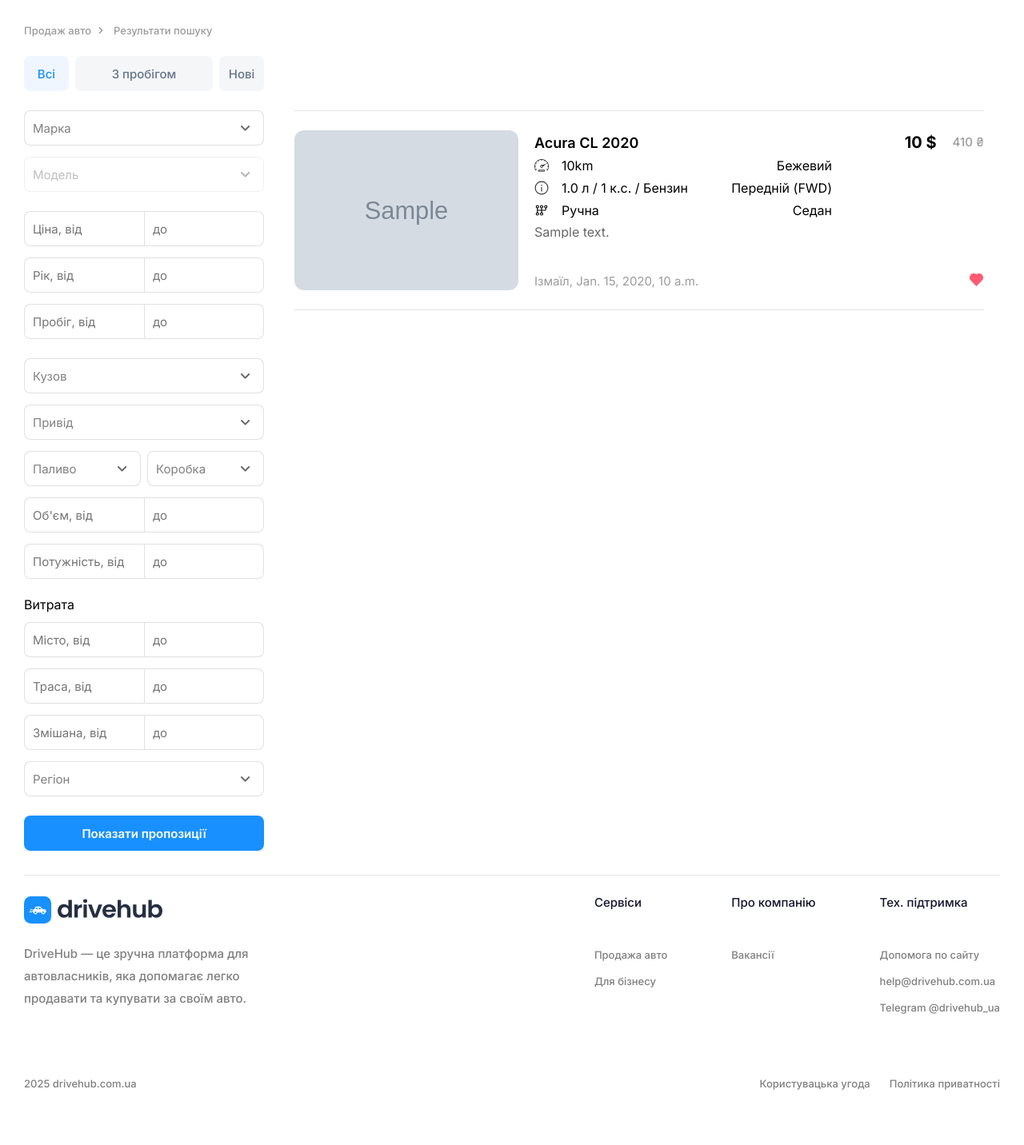
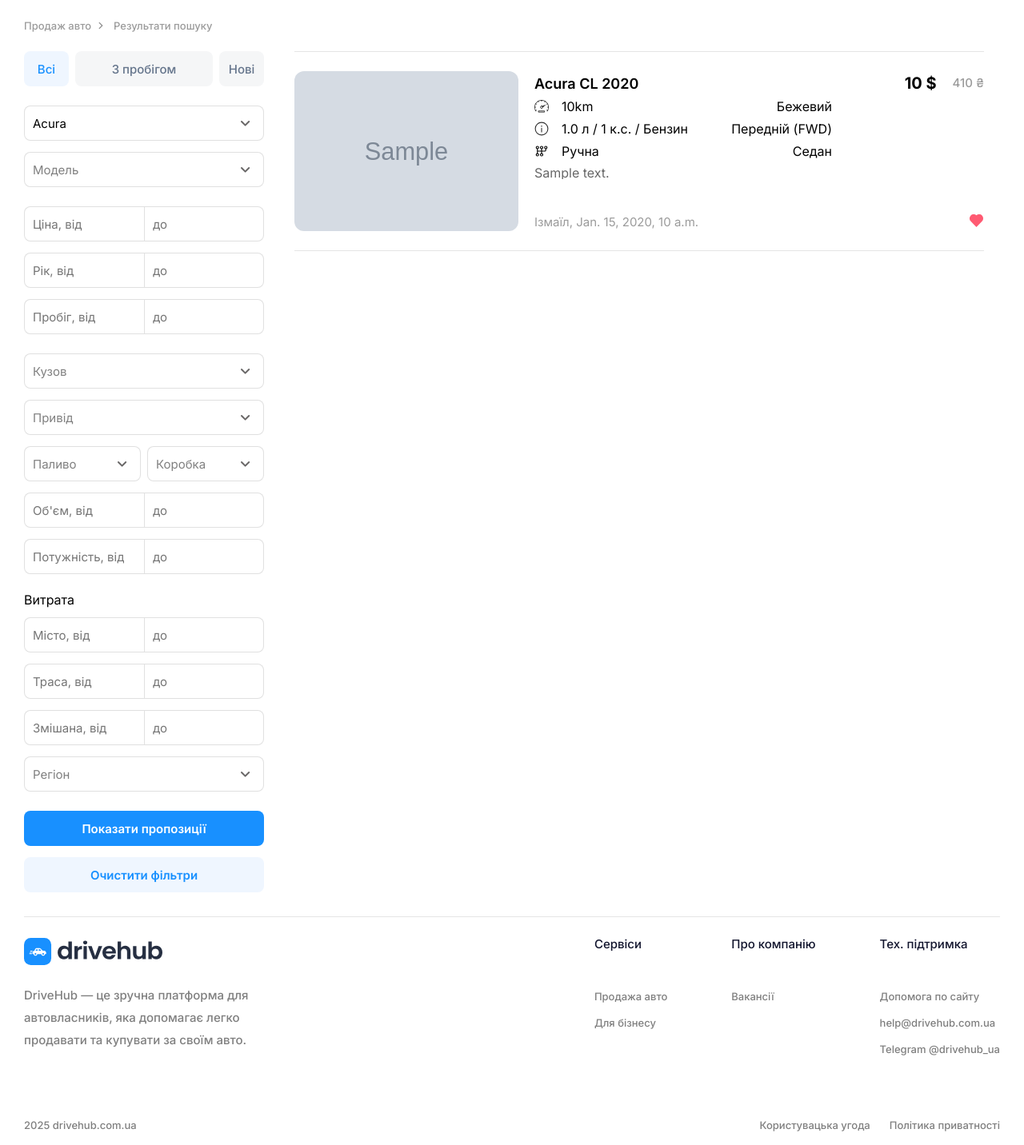
Before and after one commit to Lesykkk/DriveHub, a Django app: page /advanced-filters/?brand=1 in a window 1280 px wide. Shown: the part 79-1511 px from the top of the page at 80% size. Before the commit the page ends 1442 px from the top, so only its background shows below. Run offline with Django 5.2, Linux system fonts and the light colour scheme; data comes from the database, SQL or seed files in the repository; tables that the repository leaves empty hold one stand-in row (values such as "Sample post"); grey boxes marked "Sample" are stand-in pictures; some web fonts are replaced.

Commit message:
41 backend implement advanced filtering (#58)
* Implemented advanced filtering

Co-Authored-By: RomanLeskiv <74130593+Lesykkk@users.noreply.github.com>
Co-Authored-By: TheMaykilaz <104752456+TheMaykilaz@users.noreply.github.com>

* Fixed minor bugs

Co-Authored-By: RomanLeskiv <74130593+Lesykkk@users.noreply.github.com>

---------

Co-authored-by: RomanLeskiv <74130593+Lesykkk@users.noreply.github.com>
Co-authored-by: TheMaykilaz <104752456+TheMaykilaz@users.noreply.github.com>

```diff
--- a/DriveHub/advert/static/advert/scripts/advanced-filters.js
+++ b/DriveHub/advert/static/advert/scripts/advanced-filters.js
@@ -1,6 +1,7 @@
-const formButtons = document.querySelectorAll('.form-button');
+const brandSelect = document.getElementById('brand-select');
 
-document.getElementById('brand-select').addEventListener('change', function (e) {
+brandSelect.addEventListener('change', function (e) {
+    console.log("Івент на БРЕНД спрацював");
     const modelSelect = document.getElementById('model-select');
 
     if (e.detail.isDefaultSelected) {
@@ -10,8 +11,8 @@
     }
 
     const brandId = e.detail.id;
+    const previouslySelectedModel = modelSelect.querySelector('.hidden-input').value;
     modelSelect.clearOptions();
-    modelSelect.reset();
 
     fetch(`/ajax/get-models/?brand_id=${brandId}`)
         .then(response => response.json())
@@ -23,16 +24,4 @@
         });
 });
 
-formButtons.forEach(formButton => {
-    formButton.addEventListener('click', e => {
-        clearSelected();
-        formButton.classList.toggle("selected");
-
-    })
-})
-
-function clearSelected(){
-    formButtons.forEach(formButton => {
-        formButton.classList.remove("selected");
-    })
-}
+brandSelect.triggerChangeEvent();
--- a/DriveHub/advert/static/advert/styles/advanced-filters.css
+++ b/DriveHub/advert/static/advert/styles/advanced-filters.css
@@ -2,20 +2,21 @@
     display: flex;
     flex-direction: column;
     width: 1220px;
-    margin: 30px auto;
+    margin: 0px auto;
     flex: 1;
 }
 
 .content-head{
     display: flex;
     flex-direction: column;
-    margin-bottom: 24px;
+    margin: 24px 0px;
 }
 
 .content-body{
     width: 100%;
     display: flex;
     flex-direction: row;
+    margin-bottom: 30px;
 }
 
 .side-filters{
@@ -37,7 +38,6 @@
     display: flex;
     width: 100%;
     height: max-content;
-    margin-bottom: 24px;
     align-items: center;
     line-height: normal;
     img {
@@ -166,6 +166,15 @@
     background-color: #007ef4;
 }
 
+.clear-btn{
+    background-color: #eff6ff;
+    color: #1890FF;
+}
+
+.clear-btn:hover{
+    background-color: #e2eaf4 !important;
+}
+
 .cars-container {
     display: flex;
     width: 100%;
--- a/DriveHub/advert/static/advert/styles/advert-detail.css
+++ b/DriveHub/advert/static/advert/styles/advert-detail.css
@@ -287,6 +287,8 @@
     flex-direction: column;
     flex: 1;
     height: max-content;
+    position: sticky;
+    top: 64px;
 }
 
 
--- a/DriveHub/advert/static/advert/styles/custom-select.css
+++ b/DriveHub/advert/static/advert/styles/custom-select.css
@@ -63,6 +63,18 @@
 
 .custom-selected-option {
     display: none;
+}
+
+.hidden-input {
+    position: absolute !important;
+    left: 50% !important;
+    z-index: -999 !important;
+    width: 1px !important;
+    height: 1px !important;
+    padding: 0 !important;
+    margin: 0 !important;
+    border: 0 !important;
+    pointer-events: none !important;
 }
 
 .custom-option-list {
--- a/DriveHub/advert/templates/advert/advanced-filters.html
+++ b/DriveHub/advert/templates/advert/advanced-filters.html
@@ -20,104 +20,110 @@
         <div class="content-head">
             <div class="side-filters">
                 <div class="catogory-row">
-                    <a class="category">Продаж авто</a>
+                    <a class="category" href="{% url 'advert:advanced-filters' %}">Продаж авто</a>
                     <img src="{% static 'advert/icons/arrow-right.svg' %}">
                     <a class="category">Результати пошуку</a>
-                </div>
-                <div class="form-button-row">
-                    <a class="form-button selected">Всі</a>
-                    <a class="form-button">З пробігом</a>
-                    <a class="form-button">Нові</a>
                 </div>
             </div>
         </div>
         <div class="content-body">
             <div class="side-filters">
-                <div class="filters-container">
+                <form class="filters-container" action="{% url "advert:advanced-filters" %}" method="get">
+                    <div class="form-button-row">
+                        <button class="form-button {% if current_filters.car_type == 'all' or not current_filters.car_type %}selected{% endif %}" type="submit" name="car_type" value="all">Всі</button>
+                        <button class="form-button {% if current_filters.car_type == 'used' %}selected{% endif %}" type="submit" name="car_type" value="used">З пробігом</button>
+                        <button class="form-button {% if current_filters.car_type == 'new' %}selected{% endif %}" type="submit" name="car_type" value="new">Нові</button>
+                    </div>
                     <div class="filter-section">
                         <div class="select-container">
-                            {% include "advert/custom-select.html" with select_id="brand-select" placeholder="Марка" options=brand_list %}
+                            {% include "advert/custom-select.html" with select_id="brand-select" name="brand" placeholder="Марка" options=brand_list value=current_filters.brand %}
                         </div>
                         <div class="select-container">
-                            {% include "advert/custom-select.html" with select_id="model-select" disabled=True placeholder="Модель" %}
+                            {% include "advert/custom-select.html" with select_id="model-select" name="model" disabled=True options=model_list placeholder="Модель" value=current_filters.model %}
                         </div>
                     </div>
                     <div class="filter-section">
                         <div class="select-container">
-                            <input type="number" name="price-from" min="0" step="1" placeholder="Ціна, від">
-                            <input type="number" name="price-to" min="0" step="1" placeholder="до">
+                            <input type="number" name="price-from" min="0" step="1" placeholder="Ціна, від" value="{{current_filters.price_from}}">
+                            <input type="number" name="price-to" min="0" step="1" placeholder="до" value="{{current_filters.price_to}}">
                         </div>
 
                         <div class="select-container">
                             {% now "Y" as year %}
-                            <input type="number" name="year-from" min="1900" max="{{ year }}" step="1" placeholder="Рік, від">
-                            <input type="number" name="year-to" min="1900" max="{{ year }}" step="1" placeholder="до">
+                            <input type="number" name="year-from" min="1900" max="{{ year }}" step="1" placeholder="Рік, від" value="{{current_filters.year_from}}">
+                            <input type="number" name="year-to" min="1900" max="{{ year }}" step="1" placeholder="до" value="{{current_filters.year_to}}">
                         </div>
 
                         <div class="select-container">
-                            <input type="number" name="millage-from" min="0" step="1" placeholder="Пробіг, від">
-                            <input type="number" name="millage-to" min="0" step="1" placeholder="до">
+                            <input type="number" name="mileage-from" min="0" step="1" placeholder="Пробіг, від" value="{{current_filters.mileage_from}}">
+                            <input type="number" name="mileage-to" min="0" step="1" placeholder="до" value="{{current_filters.mileage_to}}">
                         </div>
                     </div>
 
                     <div class="filter-section">
                         <div class="select-container">
-                            {% include "advert/custom-select.html" with select_id="body-type-select" placeholder="Кузов" options=body_type_list %}
+                            {% include "advert/custom-select.html" with select_id="body-type-select" name="body_type" placeholder="Кузов" options=body_type_list value=current_filters.body_type %}
                         </div>
                         <div class="select-container">
-                            {% include "advert/custom-select.html" with select_id="drive-type-select" placeholder="Привід" options=drive_type_list %}
+                            {% include "advert/custom-select.html" with select_id="drive-type-select" name="drive_type" placeholder="Привід" options=drive_type_list value=current_filters.drive_type %}
                         </div>
 
                         <div class="filter-row">
                             <div class="select-container">
-                                {% include "advert/custom-select.html" with select_id="fuel-type-select" placeholder="Паливо" options=fuel_type_list %}
+                                {% include "advert/custom-select.html" with select_id="fuel-type-select" name="fuel_type" placeholder="Паливо" options=fuel_type_list value=current_filters.fuel_type %}
                             </div>
 
                             <div class="select-container">
-                                {% include "advert/custom-select.html" with select_id="transmission-type-select" placeholder="Коробка" options=transmission_type_list %}
+                                {% include "advert/custom-select.html" with select_id="transmission-type-select" name="transmission_type" placeholder="Коробка" options=transmission_type_list value=current_filters.transmission_type %}
                             </div>
                         </div>
 
                         <div class="select-container">
-                            <input type="number" name="volume-from" min="0" step="0.1" placeholder="Об'єм, від">
-                            <input type="number" name="volume-to" min="0" step="0.1" placeholder="до">
+                            <input type="number" name="volume-from" min="0" step="0.1" placeholder="Об'єм, від" value="{{current_filters.volume_from}}">
+                            <input type="number" name="volume-to" min="0" step="0.1" placeholder="до" value="{{current_filters.volume_to}}">
                         </div>
 
                         <div class="select-container">
-                            <input type="number" name="power-from" min="0" step="1" placeholder="Потужність, від">
-                            <input type="number" name="power-to" min="0" step="1" placeholder="до">
+                            <input type="number" name="power-from" min="0" step="1" placeholder="Потужність, від" value="{{current_filters.power_from}}">
+                            <input type="number" name="power-to" min="0" step="1" placeholder="до" value="{{current_filters.power_to}}">
                         </div>
                     </div>
                     <div class="filter-section">
                         <label for="" class="filter-label">Витрата</label>
                         <div class="select-container">
-                            <input type="number" name="fuel-consumption-city-from" min="0" step="0.1" placeholder="Місто, від">
-                            <input type="number" name="fuel-consumption-city-to" min="0" step="0.1" placeholder="до">
+                            <input type="number" name="fuel-consumption-city-from" min="0" step="0.1" placeholder="Місто, від" value="{{current_filters.fuel_consumption_city_from}}">
+                            <input type="number" name="fuel-consumption-city-to" min="0" step="0.1" placeholder="до" value="{{current_filters.fuel_consumption_city_to}}">
                         </div>
 
                         <div class="select-container">
-                            <input type="number" name="fuel-consumption-highway-from" min="0" step="1" placeholder="Траса, від">
-                            <input type="number" name="fuel-consumption-highway-to" min="0" step="1" placeholder="до">
+                            <input type="number" name="fuel-consumption-highway-from" min="0" step="1" placeholder="Траса, від" value="{{current_filters.fuel_consumption_highway_from}}">
+                            <input type="number" name="fuel-consumption-highway-to" min="0" step="1" placeholder="до" value="{{current_filters.fuel_consumption_highway_to}}">
                         </div>
 
                         <div class="select-container">
-                            <input type="number" name="fuel-consumption-mixed-from" min="0" step="1" placeholder="Змішана, від">
-                            <input type="number" name="fuel-consumption-mixed-to" min="0" step="1" placeholder="до">
+                            <input type="number" name="fuel-consumption-mixed-from" min="0" step="1" placeholder="Змішана, від" value="{{current_filters.fuel_consumption_mixed_from}}">
+                            <input type="number" name="fuel-consumption-mixed-to" min="0" step="1" placeholder="до" value="{{current_filters.fuel_consumption_mixed_to}}">
                         </div>
 
                         <div class="select-container">
-                            {% include "advert/custom-select.html" with select_id="region-select" placeholder="Регіон" options=region_list %}
+                            {% include "advert/custom-select.html" with select_id="region-select" name="region" placeholder="Регіон" options=region_list value=current_filters.region %}
                         </div>
                     </div>
 
-                    <div class="select-container">
-                        <a class="submit-btn" type="submit">
-                            Показати пропозиції
-                        </a>
+                    <div class="filter-section">
+                        <div class="select-container">
+                            <button class="submit-btn" type="submit">
+                                Показати пропозиції
+                            </button>
+                        </div>
+                        <div class="select-container">
+                            <a class="submit-btn clear-btn" href="{% url 'advert:advanced-filters' %}">
+                                Очистити фільтри
+                            </a>
+                        </div>
                     </div>
-                </div>
+                </form>
             </div>
-
             <div class="cars-container">
                 <div class="car-cards-container">
                     {% for advert in advert_list %}
--- a/DriveHub/advert/templates/advert/advert-detail.html
+++ b/DriveHub/advert/templates/advert/advert-detail.html
@@ -17,9 +17,11 @@
 
     <div class="advert-container">
         <div class="catogory-row">
-            <a class="category">{{ advert.transport.brand_model.brand.value }}</a>
+            <a class="category" href="{% url 'advert:advanced-filters' %}">Продаж авто</a>
             <img src="{% static 'advert/icons/arrow-right.svg' %}">
-            <a class="category">{{ advert.transport.brand_model.model.value }}</a>
+            <a class="category" href="{% url 'advert:advanced-filters' %}?brand={{ advert.transport.brand_model.brand.id }}">{{ advert.transport.brand_model.brand.value }}</a>
+            <img src="{% static 'advert/icons/arrow-right.svg' %}">
+            <a class="category" href="{% url 'advert:advanced-filters' %}?brand={{ advert.transport.brand_model.brand.id }}&model={{ advert.transport.brand_model.model.id }}">{{ advert.transport.brand_model.model.value }}</a>
             <img src="{% static 'advert/icons/arrow-right.svg' %}">
             <a class="category">{{ advert.transport }}</a>
         </div>
--- a/DriveHub/advert/templates/advert/custom-select.html
+++ b/DriveHub/advert/templates/advert/custom-select.html
@@ -2,11 +2,11 @@
 
 {% static 'advert/icons/blue-check.svg' as icon_url %}
 
-<div class="custom-select-container" {% if disabled %}disabled{% endif %} id="{{ select_id }}" data-icon-url="{{ icon_url }}">
+<div class="custom-select-container" {% if disabled and not value %}disabled{% endif %} id="{{ select_id }}" data-icon-url="{{ icon_url }}">
   <div class="custom-select">
     <p class="custom-select-placeholder">{{ placeholder }}</p>
     <p class="custom-selected-option"></p>
-    <input class="hidden-input" type="hidden" name="{{ name }}" required>
+    <input class="hidden-input" type="number" name="{{ name }}" {% if required %}required{% endif %} value="{{ value|default:None }}">
     <img class="arrow-icon" src="{% static 'advert/icons/arrow.svg' %}">
   </div>
   <div class="custom-option-list">
--- a/DriveHub/advert/views.py
+++ b/DriveHub/advert/views.py
@@ -9,8 +9,9 @@
 
 def home(request):
     adverts = Advert.objects.select_related('user', 'transport').all()
+    adverts = list(adverts)[::-1]
     return render(request, 'advert/home.html', {
-        "adverts" : adverts,
+        "advert_list" : adverts,
         'brand_list': brand_list(),
         'body_type_list': body_type_list(),
         'fuel_type_list': fuel_type_list(),
@@ -25,6 +26,7 @@
         fuel_consumption_form = FuelConsumptionForm(request.POST)
         transport_form = TransportForm(request.POST)
         advert_form = AdvertForm(request.POST)
+        print()
         if all([transport_form.is_valid(), fuel_consumption_form.is_valid(), advert_form.is_valid()]):
             fuel_consumption = fuel_consumption_form.save()
 
@@ -97,21 +99,118 @@
     city_list = [{'value': rc.city.value, 'id': rc.city.id} for rc in region_city_objects]
     return JsonResponse(city_list, safe=False)
 
+def advanced_filters(request):
+    filters = {
+        'car_type' : request.GET.get('car_type'),
+        'brand' : request.GET.get('brand'),
+        'model' : request.GET.get('model'),
+        'price_from' : request.GET.get('price-from'),
+        'price_to' : request.GET.get('price-to'),
+        'year_from' : request.GET.get('year-from'),
+        'year_to' : request.GET.get('year-to'),
+        'mileage_from' : request.GET.get('mileage-from'),
+        'mileage_to' : request.GET.get('mileage-to'),
+        'body_type' : request.GET.get('body_type'),
+        'drive_type' : request.GET.get('drive_type'),
+        'fuel_type' : request.GET.get('fuel_type'),
+        'transmission_type' : request.GET.get('transmission_type'),
+        'volume_from' : request.GET.get('volume-form'),
+        'volume_to' : request.GET.get('volume-to'),
+        'power_from' : request.GET.get('power-from'),
+        'power_to' : request.GET.get('power-to'),
+        'fuel_consumption_city_from' : request.GET.get('fuel-consumption-city-from'),
+        'fuel_consumption_city_to' : request.GET.get('fuel-consumption-city-to'),
+        'fuel_consumption_highway_from' : request.GET.get('fuel-consumption-highway-from'),
+        'fuel_consumption_highway_to' : request.GET.get('fuel-consumption-highway-to'),
+        'fuel_consumption_mixed_from' : request.GET.get('fuel-consumption-mixed-from'),
+        'fuel_consumption_mixed_to' : request.GET.get('fuel-consumption-mixed-to'),
+        'region' : request.GET.get('region'),
+    }
 
-def advanced_filters(request):
-    return render(request, 'advert/advanced-filters.html', {
-        'advert_list': Advert.objects.all(),
-        'brand_list': brand_list(),
-        'brand_model_list': brand_model_list(),
-        'model_list': model_list(),
+    adverts = Advert.objects.select_related(
+        'transport',
+        'transport__transport_type',
+        'transport__brand_model__brand',
+        'transport__brand_model__model',
+        'transport__body_type',
+        'transport__fuel_type',
+        'transport__fuel_consumption',
+        'transport__drive_type',
+        'transport__transmission_type',
+        'transport__color',
+        'region_city__region',
+        'region_city__city',
+    ).prefetch_related(
+        'transport__photos',
+    ).all()
+
+    model_list = None
+
+    if filters['brand']:
+        adverts = adverts.filter(transport__brand_model__brand_id=filters['brand'])
+    if filters['model']:
+        adverts = adverts.filter(transport__brand_model__model_id=filters['model'])
+        brand_model_list = Brand.objects.get(id=filters['brand']).brand_models.select_related('model')
+        model_list = [bm.model for bm in brand_model_list]
+    if filters['price_from'] not in [None, '']:
+        adverts = adverts.filter(price__gte=filters['price_from'])
+    if filters['price_to'] not in [None, '']:
+        adverts = adverts.filter(price__lte=filters['price_to'])
+    if filters['year_from'] not in [None, '']:
+        adverts = adverts.filter(transport__year__gte=filters['year_from'])
+    if filters['year_to'] not in [None, '']:
+        adverts = adverts.filter(transport__year__lte=filters['year_to'])
+    if filters['mileage_from']:
+        adverts = adverts.filter(transport__mileage__gte=filters['mileage_from'])
+    if filters['mileage_to'] not in [None, '']:
+        adverts = adverts.filter(transport__mileage__lte=filters['mileage_to'])
+    if filters['body_type']:
+        adverts = adverts.filter(transport__body_type_id=filters['body_type'])
+    if filters['drive_type']:
+        adverts = adverts.filter(transport__drive_type_id=filters['drive_type'])
+    if filters['fuel_type']:
+        adverts = adverts.filter(transport__fuel_type_id=filters['fuel_type'])
+    if filters['transmission_type']:
+        adverts = adverts.filter(transport__transmission_type_id=filters['transmission_type'])
+    if filters['volume_from'] not in [None, '']:
+        adverts = adverts.filter(transport__engine_volume__gte=filters['volume_from'])
+    if filters['volume_to'] not in [None, '']:
+        adverts = adverts.filter(transport__engine_volume__lte=filters['volume_to'])
+    if filters['power_from'] not in [None, '']:
+        adverts = adverts.filter(transport__engine_power__gte=filters['power_from'])
+    if filters['power_to'] not in [None, '']:
+        adverts = adverts.filter(transport__engine_power__lte=filters['power_to'])
+    if filters['fuel_consumption_city_from'] not in [None, '']:
+        adverts = adverts.filter(transport__fuel_consumption__city_consumption__gte=filters['fuel_consumption_city_from'])
+    if filters['fuel_consumption_city_to'] not in [None, '']:
+        adverts = adverts.filter(transport__fuel_consumption__city_consumption__lte=filters['fuel_consumption_city_to'])
+    if filters['fuel_consumption_highway_from'] not in [None, '']:
+        adverts = adverts.filter(transport__fuel_consumption__highway_consumption__gte=filters['fuel_consumption_highway_from'])
+    if filters['fuel_consumption_highway_to'] not in [None, '']:
+        adverts = adverts.filter(transport__fuel_consumption__highway_consumption__lte=filters['fuel_consumption_highway_to'])
+    if filters['fuel_consumption_mixed_from'] not in [None, '']:
+        adverts = adverts.filter(transport__fuel_consumption__mixed_consumption__gte=filters['fuel_consumption_mixed_from'])
+    if filters['fuel_consumption_mixed_to'] not in [None, '']:
+        adverts = adverts.filter(transport__fuel_consumption__mixed_consumption__lte=filters['fuel_consumption_mixed_to'])
+    if filters['region']:
+        adverts = adverts.filter(region_city__region_id=filters['region'])
+
+    if filters['car_type']:
+        if filters['car_type'] == 'new':
+            adverts = adverts.filter(transport__mileage=0)
+        elif filters['car_type'] == 'used':
+            adverts = adverts.filter(transport__mileage__gt=0)
+
+    return render(request, 'advert/advanced-filters.html',{
+        'advert_list': adverts,
+        'brand_list':brand_list,
+        'model_list': model_list,
         'body_type_list': body_type_list(),
         'fuel_type_list': fuel_type_list(),
-        'fuelconsumption_list': fuel_consumption_list(),
         'drive_type_list': drive_type_list(),
         'transmission_type_list': transmission_type_list(),
-        'color_list': color_list(),
-        'transport_type_list': transport_type_list(),
         'region_list': region_list(),
+        'current_filters': filters,
     })
 
 
--- a/DriveHub/static/styles/base.css
+++ b/DriveHub/static/styles/base.css
@@ -24,7 +24,7 @@
     -webkit-tap-highlight-color: transparent;
     text-decoration: none;
     cursor: pointer;
-    color: var(--color-6);
+    color: black;
 }
 
 img {
```
Also changed, not shown: DriveHub/advert/static/advert/scripts/custom-select.js (+55 -2 lines), DriveHub/advert/templates/advert/home.html (+32 -71 lines).
